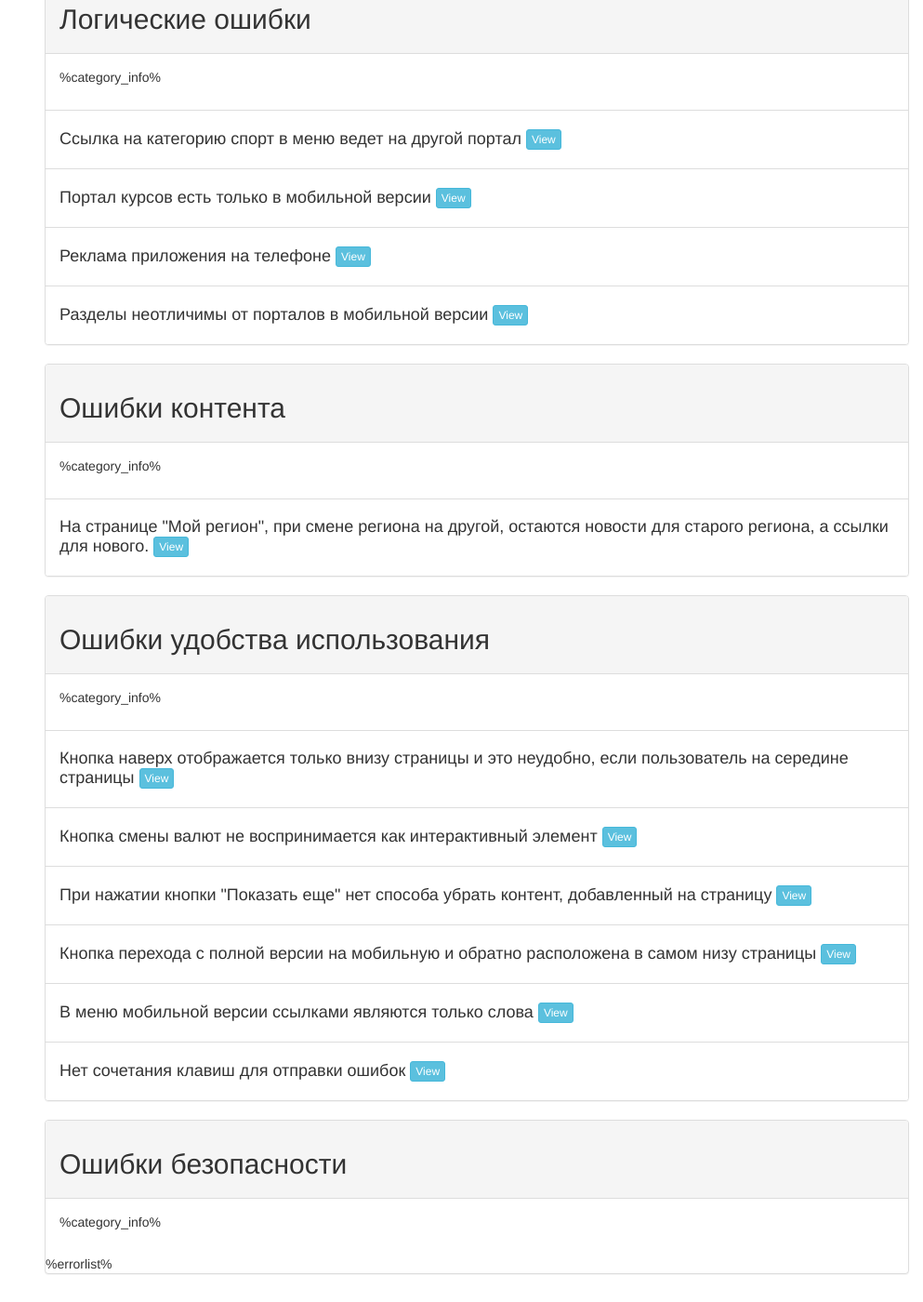
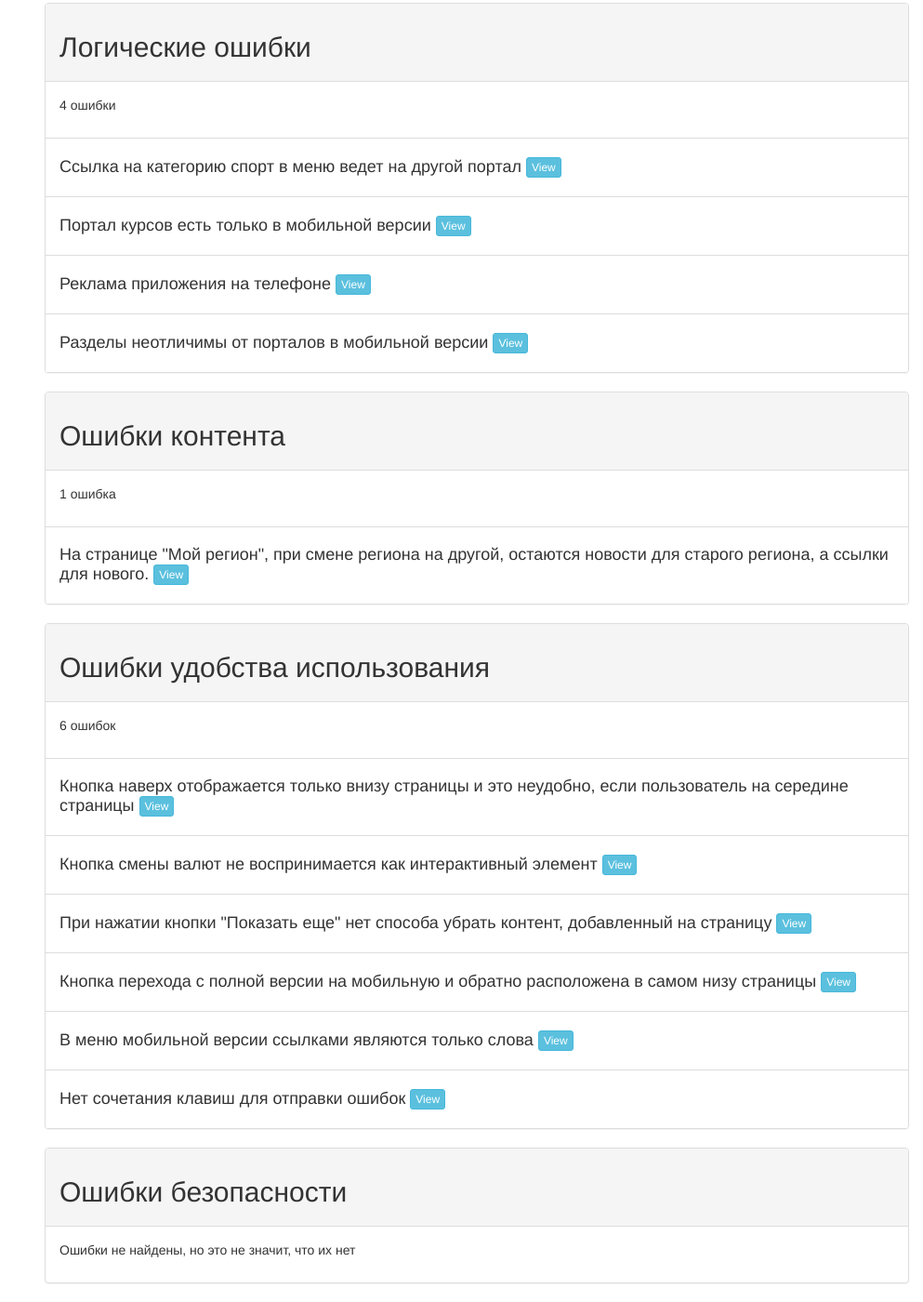
Before and after one commit to AlexandrShcherbakov/news.mail.ru-bugs, a plain HTML site: page index.html in a window 1280 px wide. Shown: the part 677-2077 px from the top of the page at 93% size, without its empty margins (287-1280 px from the left). Drawn offline with nearby package versions, Linux system fonts and the light colour scheme.

Commit message:
Final version 1.0

```diff
--- a/index.html
+++ b/index.html
@@ -6,7 +6,7 @@
 		<script type="text/javascript" src="bootstrap/js/bootstrap.js"></script>
 		<meta http-equiv="Content-Type" content="text/html; charset=utf-8">
 	</head>
-	<body lang="ru">
+	<body lang="ru" style="background: fixed kim.png 0% 100% no-repeat">
 	<div class="container-fluid">
 		<div class="container">
 			<div class="page-header">
@@ -50,6 +50,7 @@
 						<h2>Функциональные ошибки</h2>
 					</div>
 					<div class="panel-body">
+					<p>2 ошибки</p>
 					</div>
 					<ul class="list-group">
 						<li class="list-group-item">
@@ -103,7 +104,7 @@
 						<h2>Визуальные ошибки</h2>
 					</div>
 					<div class="panel-body">
-					<p>%category_info%</p>
+					<p>1 ошибка</p>
 					</div>
 					<ul class="list-group">
 						<li class="list-group-item">
@@ -193,7 +194,7 @@
 						<h2>Логические ошибки</h2>
 					</div>
 					<div class="panel-body">
-					<p>%category_info%</p>
+					<p>4 ошибки</p>
 					</div>
 					<ul class="list-group">
 						<li class="list-group-item">
@@ -334,7 +335,7 @@
 						<h2>Ошибки контента</h2>
 					</div>
 					<div class="panel-body">
-					<p>%category_info%</p>
+					<p>1 ошибка</p>
 					</div>
 					<ul class="list-group">
 						<li class="list-group-item">
@@ -360,7 +361,7 @@
 						<h2>Ошибки удобства использования</h2>
 					</div>
 					<div class="panel-body">
-					<p>%category_info%</p>
+					<p>6 ошибок</p>
 					</div>
 					<ul class="list-group">
 						<li class="list-group-item">
@@ -530,10 +531,9 @@
 						<h2>Ошибки безопасности</h2>
 					</div>
 					<div class="panel-body">
-					<p>%category_info%</p>
+					<p>Ошибки не найдены, но это не значит, что их нет</p>
 					</div>
 					<ul class="list-group">
-						%errorlist%
 					</ul>
 				</div>
 			</div>
```
Also changed, not shown: kim.png (added).
